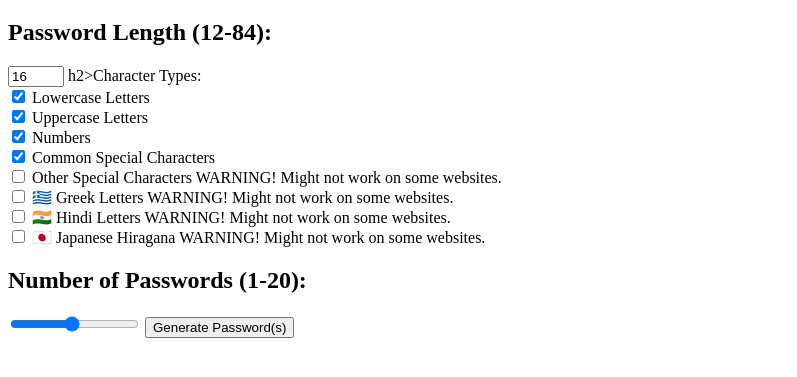
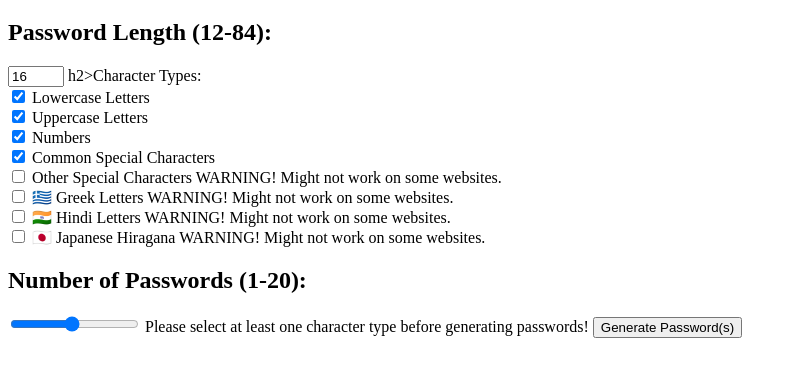
Before and after one commit to ch4ne5teban/Password-Generator, a plain HTML site: page index.html in a window 1280 px wide. Shown: the part 61-438 px from the top of the page, without its empty margins (0-797 px from the left). Drawn offline with Linux system fonts and the light colour scheme.

Commit message:
feat: add span before button element to alert user when btn is clicked but no char type is selected

```diff
--- a/index.html
+++ b/index.html
@@ -77,6 +77,7 @@
         class="num-passwords-slider">
     </label>
 
+    <span class="no-char-selected-alert">Please select at least one character type before generating passwords!</span>
     <button id="generate-password" title="Generate Passwords">Generate Password(s)</button>
 
     <output id="password-output"></output>
```
